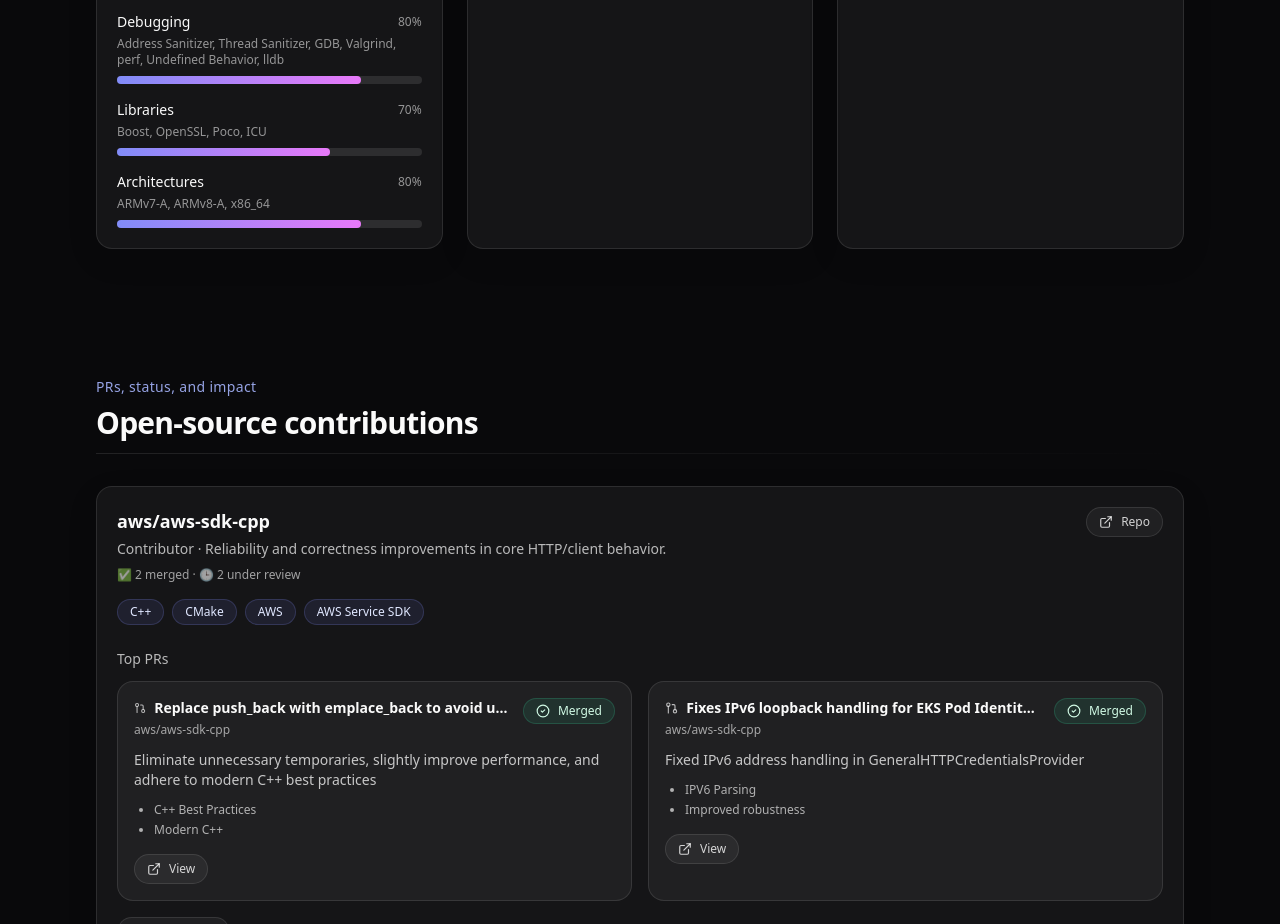
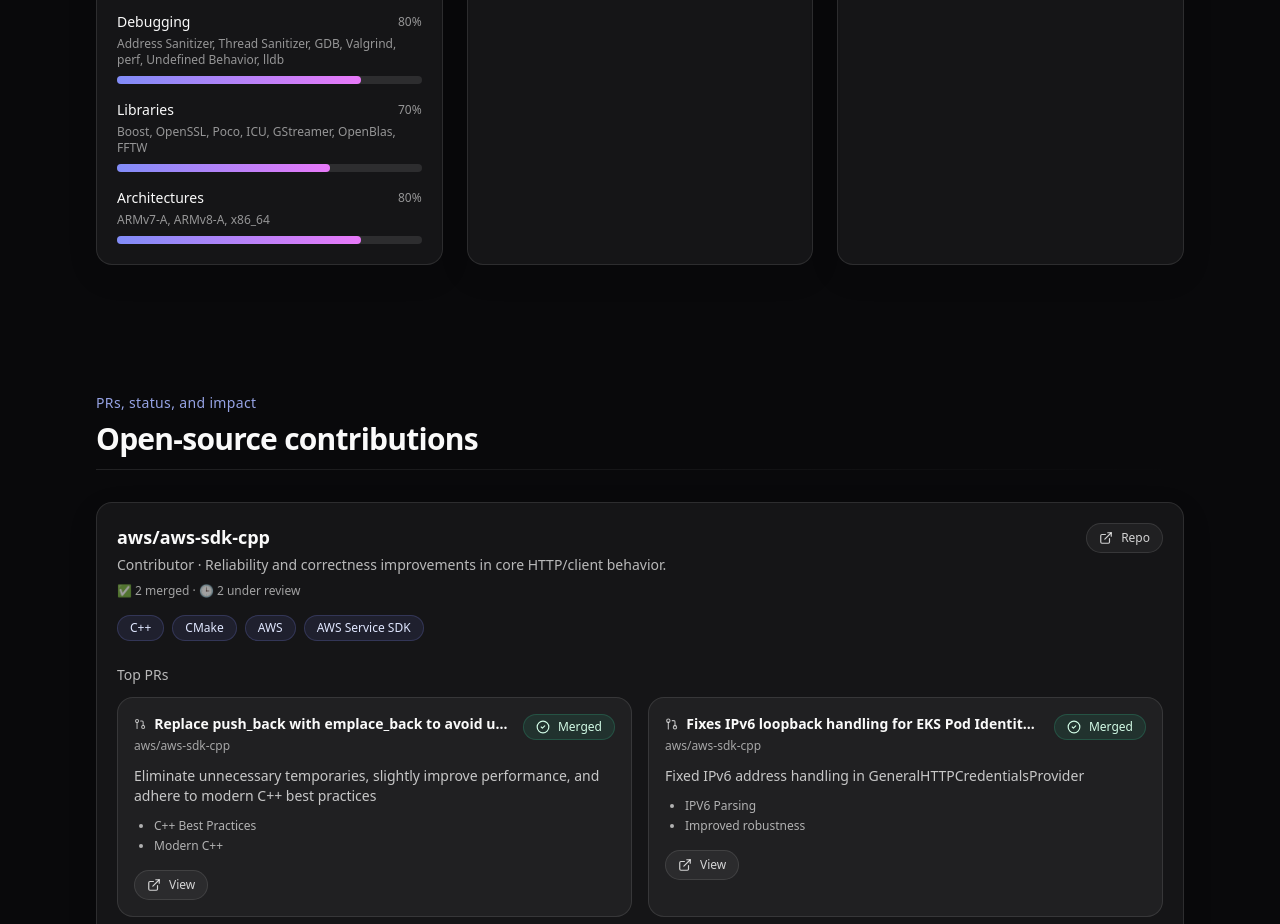
Before and after one commit to rajanyadav0307/rajan-portfolio, a React (Vite) app: page / in a window 1280 px wide. Shown: the part 2120-3044 px from the top of the page. Built offline with nearby package versions, Linux system fonts and the light colour scheme.

Commit message:
Libraries

```diff
--- a/src/content/profile.ts
+++ b/src/content/profile.ts
@@ -117,7 +117,7 @@
           { label: "Networking", level: 75, note: "HTTP, FTP, gRPC basics, sockets, TCP/IP " },
           { label: "Build/Tooling", level: 80, note: "CMake, Ninja, clang/gcc, Address Sanitizer, Thread Sanitizer, Valgrind(Memcheck, Cachegrind,Callgrind), perf" },
           { label: "Debugging", level: 80, note: "Address Sanitizer, Thread Sanitizer, GDB, Valgrind, perf, Undefined Behavior, lldb" },
-          { label: "Libraries", level: 70, note: "Boost, OpenSSL, Poco, ICU" },
+          { label: "Libraries", level: 70, note: "Boost, OpenSSL, Poco, ICU, GStreamer, OpenBlas, FFTW" },
           { label: "Architectures", level: 80, note: "ARMv7-A, ARMv8-A, x86_64"}
 
         ]
```
